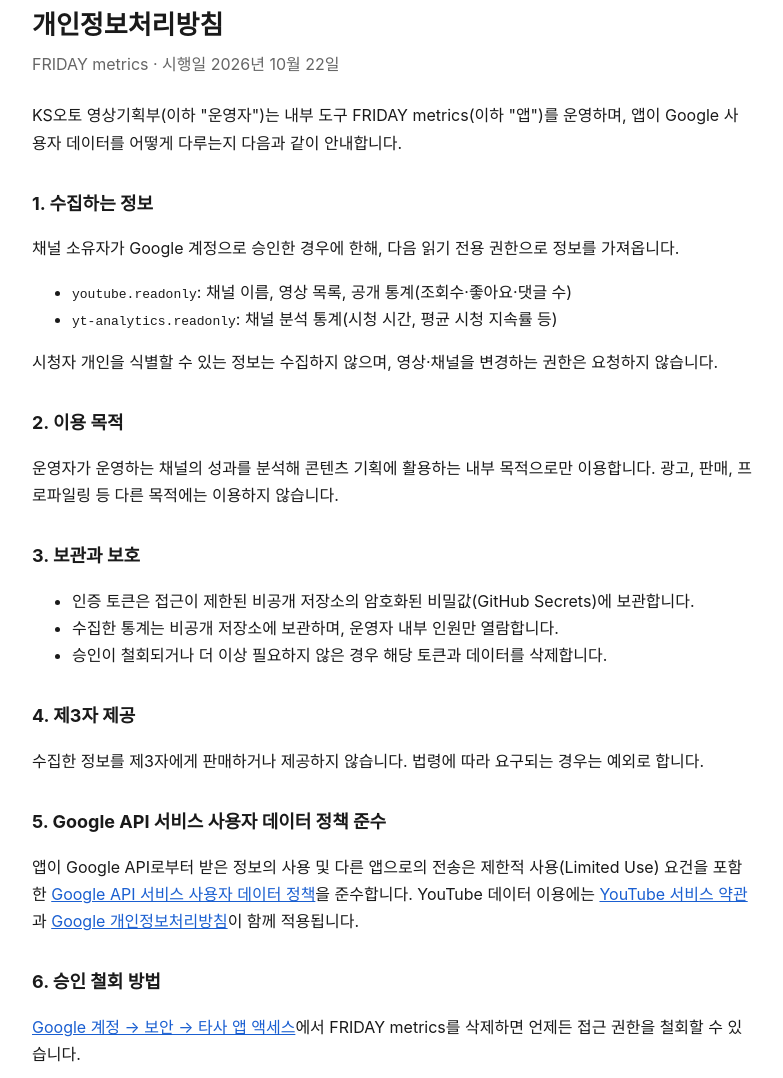
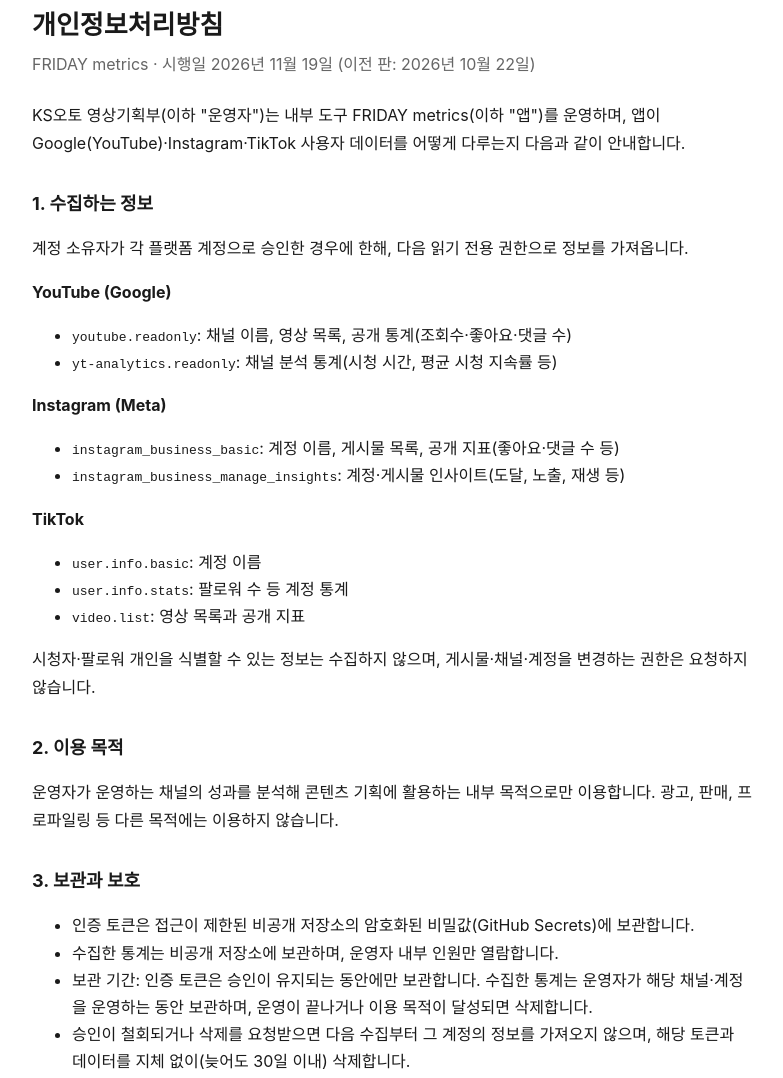
Before and after one commit to wta704-cmd/friday-legal, a plain HTML site: page privacy.html in a window 1280 px wide. Shown: the part 37-1115 px from the top of the page, without its empty margins (248-1031 px from the left). Drawn offline with Linux system fonts and the light colour scheme.

Commit message:
개인정보처리방침: 인스타·틱톡 권한, 보관 기간(운영하는 동안), 철회·삭제(지체 없이, 늦어도 30일) (#1)
Co-authored-by: Claude Opus 5.5 <noreply@anthropic.com>

```diff
--- a/privacy.html
+++ b/privacy.html
@@ -15,17 +15,29 @@
 </head>
 <body>
 <h1>개인정보처리방침</h1>
-<p class="sub">FRIDAY metrics · 시행일 2026년 10월 22일</p>
+<p class="sub">FRIDAY metrics · 시행일 2026년 11월 19일 (이전 판: 2026년 10월 22일)</p>
 
-<p>KS오토 영상기획부(이하 "운영자")는 내부 도구 FRIDAY metrics(이하 "앱")를 운영하며, 앱이 Google 사용자 데이터를 어떻게 다루는지 다음과 같이 안내합니다.</p>
+<p>KS오토 영상기획부(이하 "운영자")는 내부 도구 FRIDAY metrics(이하 "앱")를 운영하며, 앱이 Google(YouTube)·Instagram·TikTok 사용자 데이터를 어떻게 다루는지 다음과 같이 안내합니다.</p>
 
 <h2>1. 수집하는 정보</h2>
-<p>채널 소유자가 Google 계정으로 승인한 경우에 한해, 다음 읽기 전용 권한으로 정보를 가져옵니다.</p>
+<p>계정 소유자가 각 플랫폼 계정으로 승인한 경우에 한해, 다음 읽기 전용 권한으로 정보를 가져옵니다.</p>
+<p><strong>YouTube (Google)</strong></p>
 <ul>
   <li><code>youtube.readonly</code>: 채널 이름, 영상 목록, 공개 통계(조회수·좋아요·댓글 수)</li>
   <li><code>yt-analytics.readonly</code>: 채널 분석 통계(시청 시간, 평균 시청 지속률 등)</li>
 </ul>
-<p>시청자 개인을 식별할 수 있는 정보는 수집하지 않으며, 영상·채널을 변경하는 권한은 요청하지 않습니다.</p>
+<p><strong>Instagram (Meta)</strong></p>
+<ul>
+  <li><code>instagram_business_basic</code>: 계정 이름, 게시물 목록, 공개 지표(좋아요·댓글 수 등)</li>
+  <li><code>instagram_business_manage_insights</code>: 계정·게시물 인사이트(도달, 노출, 재생 등)</li>
+</ul>
+<p><strong>TikTok</strong></p>
+<ul>
+  <li><code>user.info.basic</code>: 계정 이름</li>
+  <li><code>user.info.stats</code>: 팔로워 수 등 계정 통계</li>
+  <li><code>video.list</code>: 영상 목록과 공개 지표</li>
+</ul>
+<p>시청자·팔로워 개인을 식별할 수 있는 정보는 수집하지 않으며, 게시물·채널·계정을 변경하는 권한은 요청하지 않습니다.</p>
 
 <h2>2. 이용 목적</h2>
 <p>운영자가 운영하는 채널의 성과를 분석해 콘텐츠 기획에 활용하는 내부 목적으로만 이용합니다. 광고, 판매, 프로파일링 등 다른 목적에는 이용하지 않습니다.</p>
@@ -34,7 +46,8 @@
 <ul>
   <li>인증 토큰은 접근이 제한된 비공개 저장소의 암호화된 비밀값(GitHub Secrets)에 보관합니다.</li>
   <li>수집한 통계는 비공개 저장소에 보관하며, 운영자 내부 인원만 열람합니다.</li>
-  <li>승인이 철회되거나 더 이상 필요하지 않은 경우 해당 토큰과 데이터를 삭제합니다.</li>
+  <li>보관 기간: 인증 토큰은 승인이 유지되는 동안에만 보관합니다. 수집한 통계는 운영자가 해당 채널·계정을 운영하는 동안 보관하며, 운영이 끝나거나 이용 목적이 달성되면 삭제합니다.</li>
+  <li>승인이 철회되거나 삭제를 요청받으면 다음 수집부터 그 계정의 정보를 가져오지 않으며, 해당 토큰과 데이터를 지체 없이(늦어도 30일 이내) 삭제합니다.</li>
 </ul>
 
 <h2>4. 제3자 제공</h2>
@@ -44,7 +57,12 @@
 <p>앱이 Google API로부터 받은 정보의 사용 및 다른 앱으로의 전송은 제한적 사용(Limited Use) 요건을 포함한 <a href="https://developers.google.com/terms/api-services-user-data-policy">Google API 서비스 사용자 데이터 정책</a>을 준수합니다. YouTube 데이터 이용에는 <a href="https://www.youtube.com/t/terms">YouTube 서비스 약관</a>과 <a href="https://policies.google.com/privacy">Google 개인정보처리방침</a>이 함께 적용됩니다.</p>
 
 <h2>6. 승인 철회 방법</h2>
-<p><a href="https://myaccount.google.com/permissions">Google 계정 → 보안 → 타사 앱 액세스</a>에서 FRIDAY metrics를 삭제하면 언제든 접근 권한을 철회할 수 있습니다.</p>
+<p>언제든 아래에서 FRIDAY metrics 를 제거하면 접근 권한을 철회할 수 있습니다. 아래 문의 주소로 삭제를 요청할 수도 있습니다.</p>
+<ul>
+  <li>YouTube(Google): <a href="https://myaccount.google.com/permissions">Google 계정 → 보안 → 타사 앱 액세스</a></li>
+  <li>Instagram: Instagram 앱 → 설정 → 앱 및 웹사이트</li>
+  <li>TikTok: TikTok 앱 → 설정 및 개인정보 → 보안 → 앱 권한 관리</li>
+</ul>
 
 <h2>7. 문의</h2>
 <p>개인정보 관련 문의: wta704@gmail.com</p>
@@ -55,9 +73,10 @@
 <hr>
 
 <h1>Privacy Policy</h1>
-<p class="sub">FRIDAY metrics · Effective October 22, 2026</p>
-<p>FRIDAY metrics is an internal tool of the KS Auto Video Planning Department. With the channel owner's consent, it reads YouTube channel statistics using read-only scopes (<code>youtube.readonly</code>, <code>yt-analytics.readonly</code>) solely to analyze the performance of channels we operate. We do not collect viewer-identifying data, request write access, sell data, or share it with third parties except as required by law. Tokens are kept in encrypted secrets in a private repository and deleted when access is revoked.</p>
+<p class="sub">FRIDAY metrics · Effective November 19, 2026 (previous version: October 22, 2026)</p>
+<p>FRIDAY metrics is an internal tool of the KS Auto Video Planning Department. With the account owner's consent, it reads statistics using read-only scopes solely to analyze the performance of channels and accounts we operate: YouTube (<code>youtube.readonly</code>, <code>yt-analytics.readonly</code>), Instagram (<code>instagram_business_basic</code>, <code>instagram_business_manage_insights</code>) and TikTok (<code>user.info.basic</code>, <code>user.info.stats</code>, <code>video.list</code>). We do not collect viewer- or follower-identifying data, request write access, sell data, or share it with third parties except as required by law.</p>
+<p>Tokens are kept in encrypted secrets in a private repository only while consent remains in effect. Collected statistics are kept while we operate the channel or account and deleted when that purpose ends. If consent is revoked or deletion is requested, we stop collecting from that account and delete its token and data without delay (within 30 days at the latest).</p>
 <p>FRIDAY metrics' use and transfer of information received from Google APIs adheres to the <a href="https://developers.google.com/terms/api-services-user-data-policy">Google API Services User Data Policy</a>, including the Limited Use requirements. Use of YouTube data is also subject to the <a href="https://www.youtube.com/t/terms">YouTube Terms of Service</a> and the <a href="https://policies.google.com/privacy">Google Privacy Policy</a>.</p>
-<p>You can revoke access at any time at <a href="https://myaccount.google.com/permissions">myaccount.google.com/permissions</a>. Contact: wta704@gmail.com</p>
+<p>You can revoke access at any time: Google at <a href="https://myaccount.google.com/permissions">myaccount.google.com/permissions</a>; Instagram under Settings → Apps and websites; TikTok under Settings and privacy → Security → Manage app permissions. Contact: wta704@gmail.com</p>
 </body>
 </html>
```
